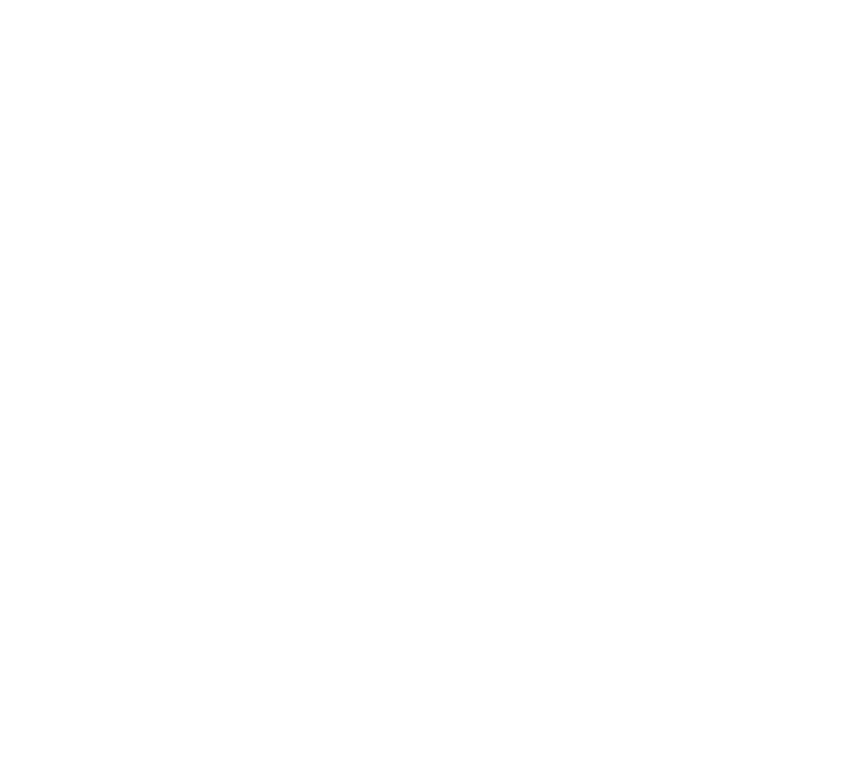
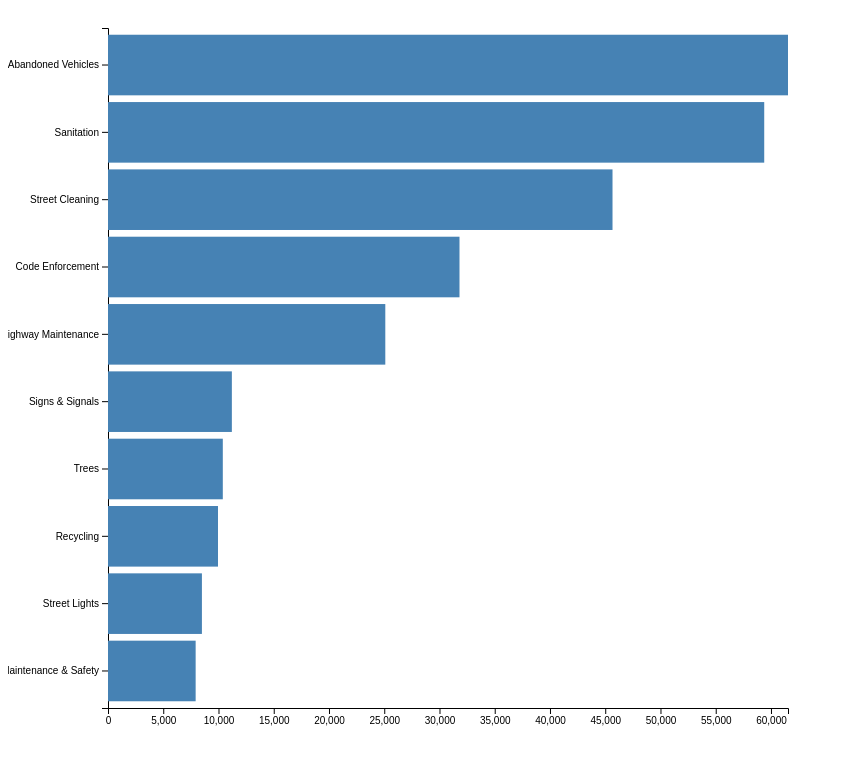
Before and after one commit to code4policy/dataviz-with-chatgpt-samyamishra, a plain HTML site: page index.html in a window 1280 px wide. Shown: the whole page, without its empty margins (0-844 px from the left). Drawn offline with nearby package versions, Linux system fonts and the light colour scheme.

Commit message:
prepared the bar chart

```diff
--- a/index.html
+++ b/index.html
@@ -1 +1,13 @@
-<!-- Your HTML goes here -->
+<!DOCTYPE html>
+<html lang="en">
+<head>
+    <meta charset="UTF-8">
+    <title>Top 10 Reasons for 311 Calls</title>
+    <link rel="stylesheet" href="style.css">
+</head>
+<body>
+    <svg id="chart"></svg>
+    <script src="https://d3js.org/d3.v7.min.js"></script>
+    <script src="java.js"></script>
+</body>
+</html>
--- /dev/null
+++ b/java.js
@@ -0,0 +1,58 @@
+// Load the CSV data
+d3.csv('/311-basic/311_boston_data.csv').then(function(data) {
+    // Parse data
+    data.forEach(function(d) {
+        d.Count = +d.Count; // Convert count to numeric value
+    });
+
+    // Sort data by Count in descending order
+    data.sort((a, b) => b.Count - a.Count);
+
+    // Select top 10 reasons
+    const topReasons = data.slice(0, 10);
+
+    // Set up SVG dimensions and margins
+    const margin = { top: 20, right: 20, bottom: 100, left: 100 };
+    const height = 800 - margin.top - margin.bottom;
+    const width = 800 - margin.left - margin.right;
+
+    // Create SVG element
+    const svg = d3.select('#chart')
+        .attr('width', width + margin.left + margin.right)
+        .attr('height', height + margin.top + margin.bottom)
+      .append('g')
+        .attr('transform', 'translate(' + margin.left + ',' + margin.top + ')');
+
+    // Create scales for x and y axes (switched for orientation)
+    const y = d3.scaleBand()
+        .range([0, height])
+        .domain(topReasons.map(d => d.reason))
+        .padding(0.1);
+
+    const x = d3.scaleLinear()
+        .range([0, width])
+        .domain([0, d3.max(topReasons, d => d.Count)]);
+
+    // Create y and x axes (switched for orientation)
+    const yAxis = d3.axisLeft(y);
+    const xAxis = d3.axisBottom(x);
+
+    // Append y and x axes to the SVG
+    svg.append('g')
+        .call(yAxis);
+
+    svg.append('g')
+        .attr('transform', 'translate(0,' + height + ')')
+        .call(xAxis);
+
+    // Create bars for the bar chart (switched x and y attributes)
+    svg.selectAll('.bar')
+        .data(topReasons)
+      .enter().append('rect')
+        .attr('class', 'bar')
+        .attr('y', d => y(d.reason))
+        .attr('height', y.bandwidth())
+        .attr('x', 0)
+        .attr('width', d => x(d.Count))
+        .attr('fill', 'steelblue');
+});
--- /dev/null
+++ b/style.css
@@ -0,0 +1,4 @@
+/* Add your styles here */
+.bar {
+	fill: steelblue;
+}
```
